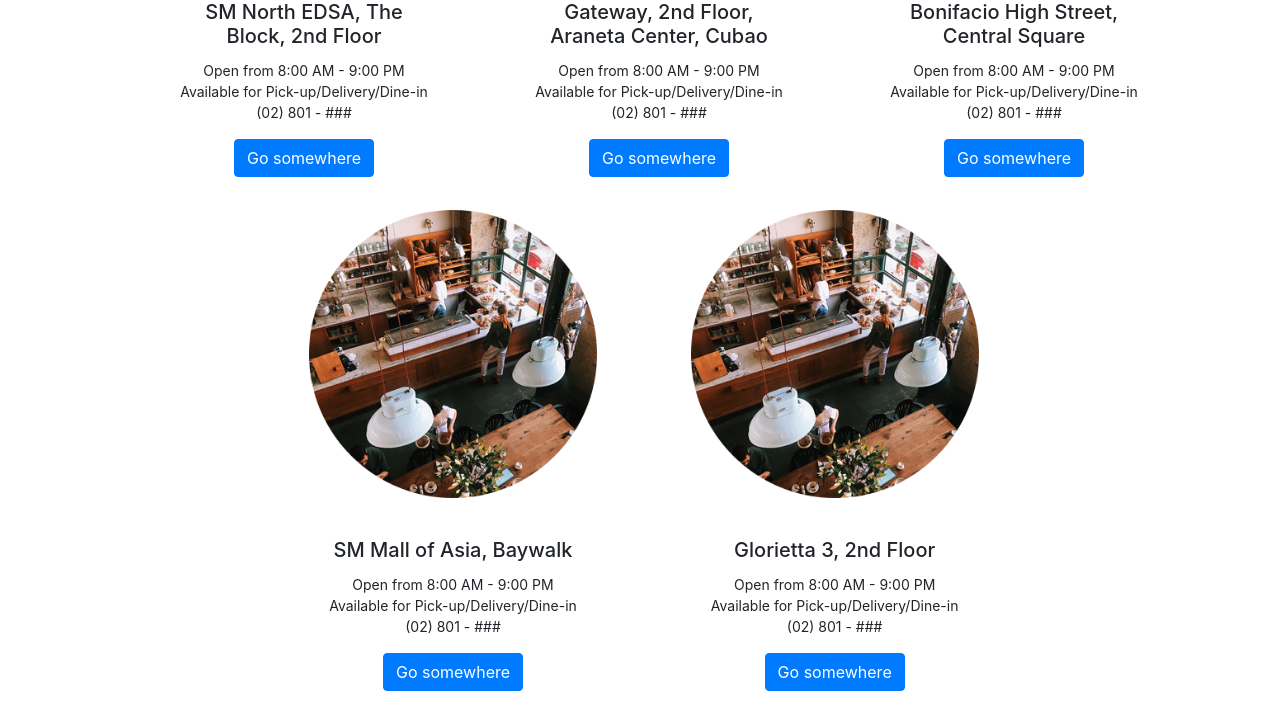
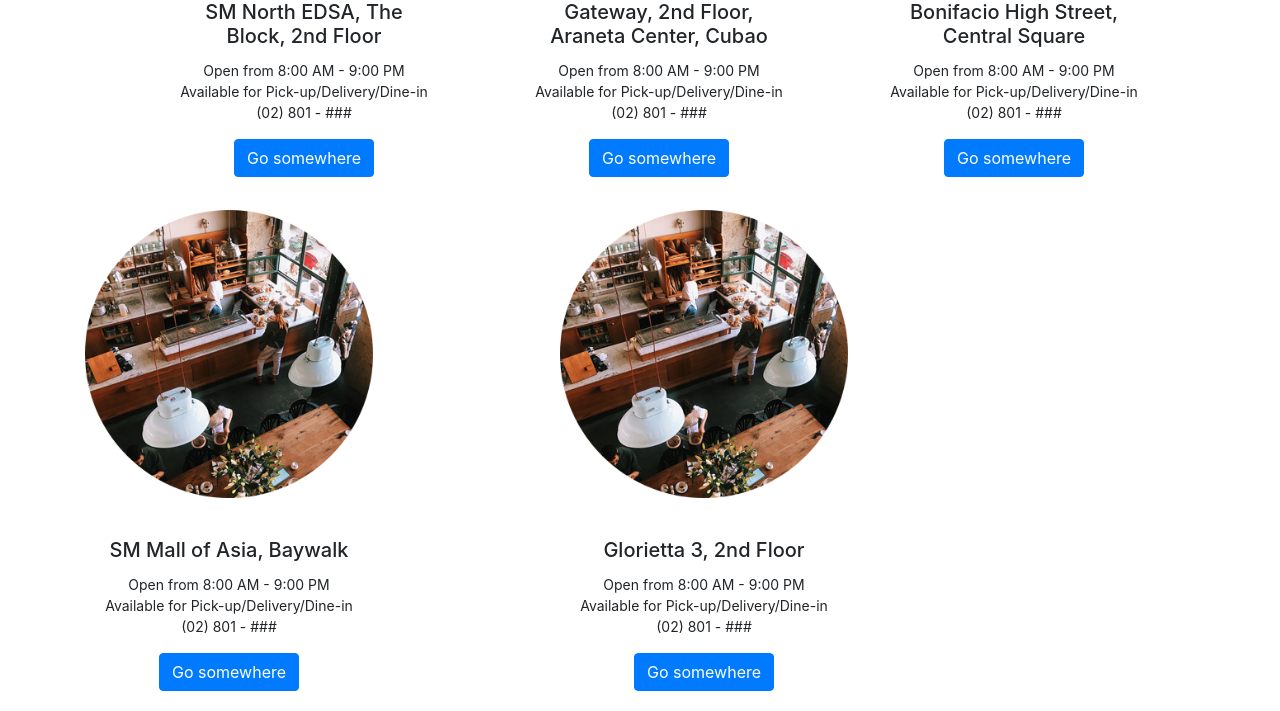
Before and after one commit to SeanBaelPen/webdesign, a PHP site: page /location.html in a window 1280 px wide. Shown: the part 376-1087 px from the top of the page. Run offline with PHP 8.4, Linux system fonts and the light colour scheme; some libraries are stand-ins or nearby versions.

Commit message:
Updated the CSS file

```diff
--- a/css/main.css
+++ b/css/main.css
@@ -129,7 +129,7 @@ ul li a {
 .locationPage {
   margin-top: 250px;
   margin-bottom: 50px !important;
-  margin-left: 209px !important;
+  margin-left: 209fpx !important;
 }
 
 .card-text {
```
